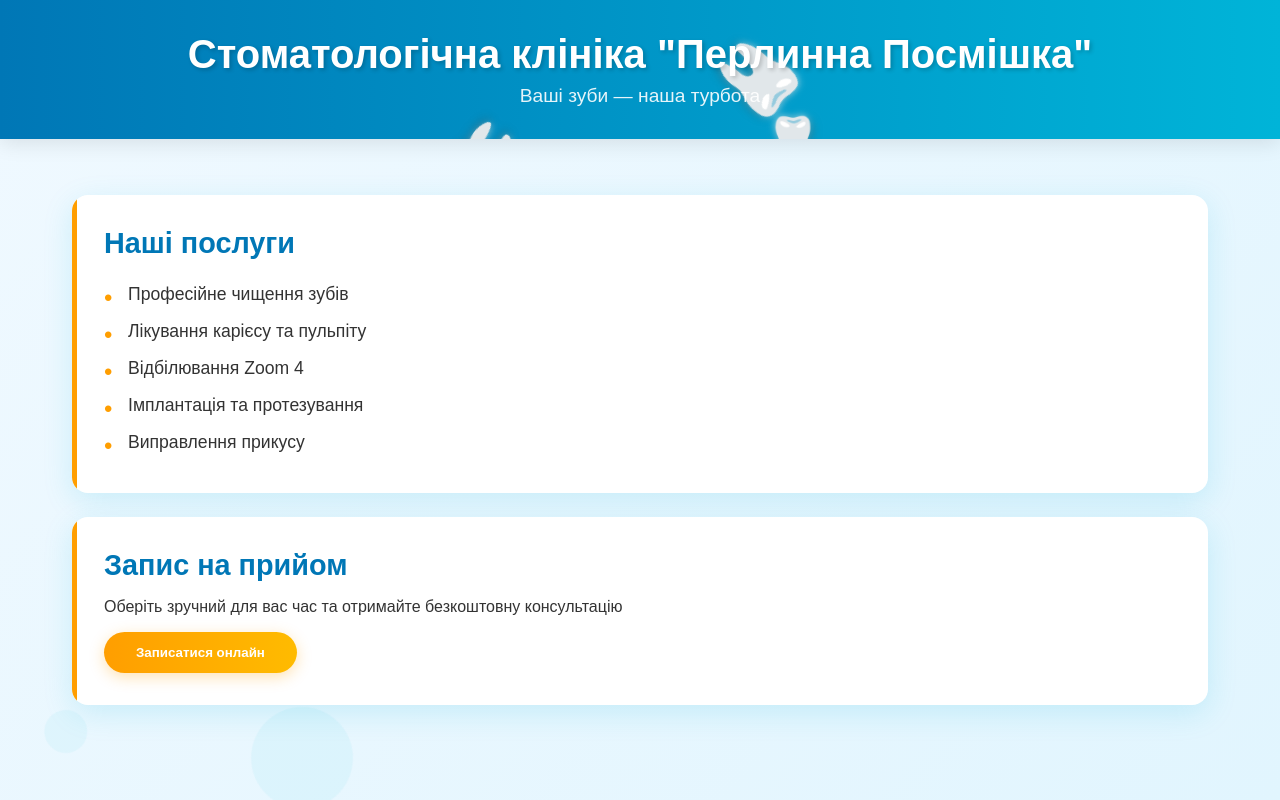
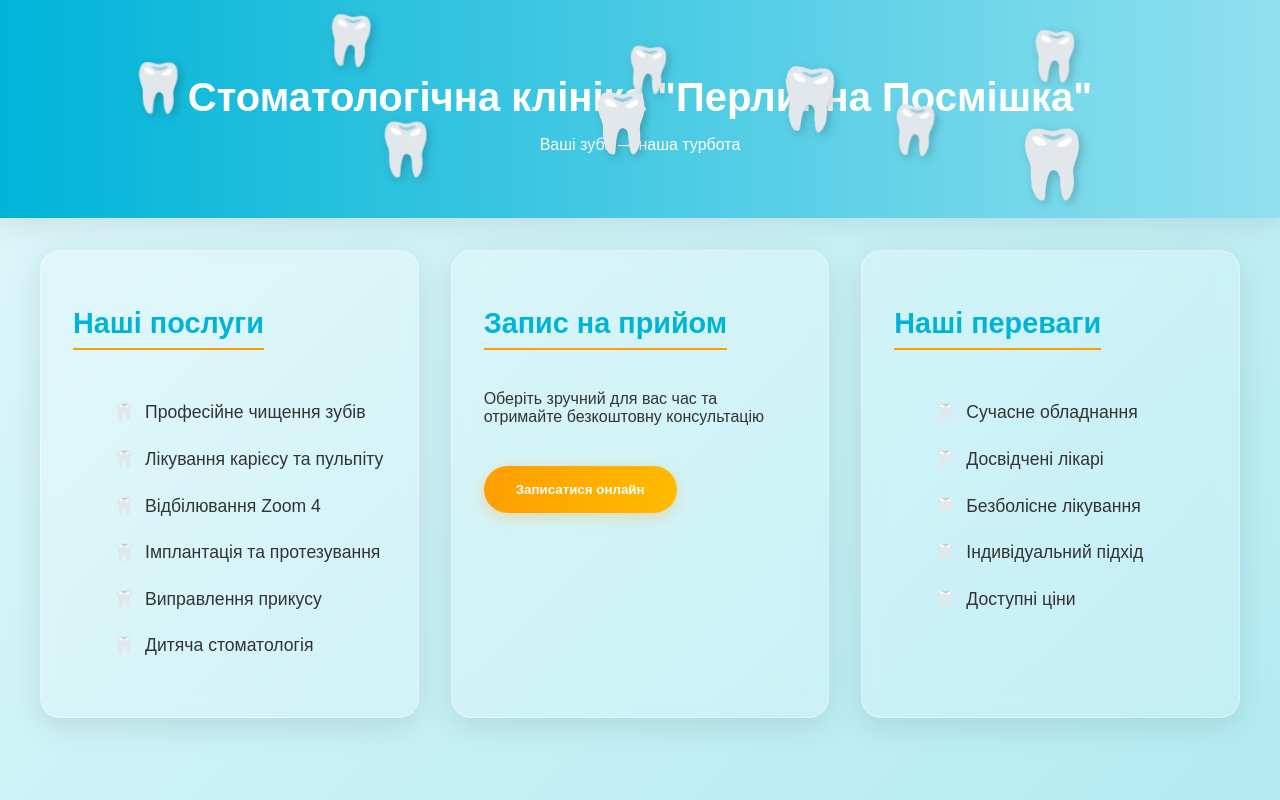
Before and after one commit to VirtualUser-bot/dentist-site, a plain HTML site: page index.html in a window 1280 px wide. Drawn offline with Linux system fonts and the light colour scheme; animation ran at ten frames a second.

Commit message:
Оновив дизайн: додано 3D анімацію зубів і інтерфейс

```diff
--- a/index.html
+++ b/index.html
@@ -3,98 +3,72 @@
 <head>
     <meta charset="UTF-8">
     <meta name="viewport" content="width=device-width, initial-scale=1.0">
-  <title>Стоматологія "Перлинна Посмішка" | Професійний догляд за зубами</title>
+    <title>Стоматологія "Перлинна Посмішка"</title>
     <style>
         :root {
             --primary: #00b4d8;
             --secondary: #90e0ef;
             --accent: #ff9e00;
-      --light: #caf0f8;
-      --dark: #0077b6;
-    }
-
-    * {
-      margin: 0;
-      padding: 0;
-      box-sizing: border-box;
+            --glass: rgba(255, 255, 255, 0.2);
+            --glass-border: rgba(255, 255, 255, 0.3);
         }
 
         body {
-      font-family: 'Montserrat', Arial, sans-serif;
-      background: linear-gradient(135deg, #f0f9ff 0%, #e1f5fe 100%);
+            font-family: 'Montserrat', sans-serif;
+            background: linear-gradient(135deg, #e0f7fa 0%, #b2ebf2 100%);
             color: #333;
             min-height: 100vh;
+            margin: 0;
+            padding: 0;
             overflow-x: hidden;
         }
 
         .header {
-      background: linear-gradient(90deg, var(--dark) 0%, var(--primary) 100%);
+            background: linear-gradient(90deg, var(--primary) 0%, var(--secondary) 100%);
             color: white;
-      padding: 2rem 1rem;
+            padding: 3rem 1rem;
             text-align: center;
             position: relative;
-      overflow: hidden;
-      box-shadow: 0 4px 20px rgba(0, 0, 0, 0.1);
-    }
-
-    .header h1 {
-      font-size: 2.5rem;
-      margin-bottom: 0.5rem;
-      position: relative;
-      z-index: 2;
-      text-shadow: 2px 2px 4px rgba(0, 0, 0, 0.2);
-    }
-
-    .header p {
-      font-size: 1.2rem;
-      opacity: 0.9;
-      position: relative;
-      z-index: 2;
+            box-shadow: 0 4px 30px rgba(0, 0, 0, 0.1);
         }
 
         .container {
             max-width: 1200px;
-      margin: 0 auto;
-      padding: 2rem;
-      position: relative;
-      z-index: 1;
+            margin: 2rem auto;
+            padding: 0 2rem;
+            display: grid;
+            grid-template-columns: repeat(auto-fit, minmax(350px, 1fr));
+            gap: 2rem;
         }
 
-    .service-card {
-      background: white;
-      border-radius: 16px;
+        .glass-card {
+            background: var(--glass);
+            backdrop-filter: blur(10px);
+            -webkit-backdrop-filter: blur(10px);
+            border-radius: 20px;
+            border: 1px solid var(--glass-border);
             padding: 2rem;
-      margin: 1.5rem 0;
-      box-shadow: 0 8px 30px rgba(0, 180, 216, 0.15);
-      transition: transform 0.3s, box-shadow 0.3s;
-      position: relative;
-      overflow: hidden;
+            box-shadow: 0 8px 32px rgba(0, 0, 0, 0.1);
+            transition: transform 0.3s ease;
         }
 
-    .service-card:hover {
-      transform: translateY(-5px);
-      box-shadow: 0 12px 35px rgba(0, 180, 216, 0.25);
+        .glass-card:hover {
+            transform: translateY(-10px);
+            background: rgba(255, 255, 255, 0.3);
         }
 
-    .service-card::before {
-      content: '';
-      position: absolute;
-      top: 0;
-      left: 0;
-      width: 5px;
-      height: 100%;
-      background: var(--accent);
-      transition: width 0.3s;
+        h1 {
+            font-size: 2.5rem;
+            margin-bottom: 1rem;
         }
 
-    .service-card:hover::before {
-      width: 8px;
-    }
-
-    .service-card h2 {
-      color: var(--dark);
-      margin-bottom: 1rem;
+        h2 {
+            color: var(--primary);
+            margin-bottom: 1.5rem;
             font-size: 1.8rem;
+            border-bottom: 2px solid var(--accent);
+            padding-bottom: 0.5rem;
+            display: inline-block;
         }
 
         .service-list {
@@ -102,33 +76,32 @@
         }
 
         .service-list li {
-      padding: 0.5rem 0;
+            padding: 0.8rem 0;
+            font-size: 1.1rem;
             position: relative;
-      padding-left: 1.5rem;
-      font-size: 1.1rem;
+            padding-left: 2rem;
         }
 
         .service-list li::before {
-      content: '•';
-      color: var(--accent);
+            content: '🦷';
             position: absolute;
             left: 0;
-      font-size: 1.5rem;
+            color: var(--accent);
         }
 
         .btn {
             display: inline-block;
             background: linear-gradient(90deg, var(--accent) 0%, #ffbb00 100%);
             color: white;
-      padding: 0.8rem 2rem;
+            padding: 1rem 2rem;
             border-radius: 50px;
             text-decoration: none;
             font-weight: bold;
-      margin-top: 1rem;
+            margin-top: 1.5rem;
             border: none;
             cursor: pointer;
             box-shadow: 0 4px 15px rgba(255, 158, 0, 0.3);
-      transition: transform 0.3s, box-shadow 0.3s;
+            transition: all 0.3s ease;
         }
 
         .btn:hover {
@@ -136,72 +109,44 @@
             box-shadow: 0 6px 20px rgba(255, 158, 0, 0.4);
         }
 
-    .tooth-3d {
+        .tooth {
             position: absolute;
             font-size: 3rem;
-      pointer-events: none;
-      user-select: none;
-      transform-style: preserve-3d;
-      filter:
-        drop-shadow(3px 3px 5px rgba(0, 0, 0, 0.2))
-        drop-shadow(-1px -1px 3px rgba(255, 255, 255, 0.5));
-      transition: transform 0.5s;
+            filter: drop-shadow(3px 3px 5px rgba(0, 0, 0, 0.2));
+            animation: float 6s ease-in-out infinite;
             z-index: 0;
         }
 
-    .floating-bubbles {
-      position: absolute;
-      width: 100%;
-      height: 100%;
-      top: 0;
-      left: 0;
-      z-index: 0;
-      overflow: hidden;
-    }
-
-    .bubble {
-      position: absolute;
-      background: rgba(144, 224, 239, 0.3);
-      border-radius: 50%;
-      animation: float 15s infinite linear;
-    }
-
         @keyframes float {
-      0% {
-        transform: translateY(0) rotate(0deg);
-        opacity: 0;
-      }
-      10% {
-        opacity: 0.5;
-      }
-      100% {
-        transform: translateY(-1000px) rotate(720deg);
-        opacity: 0;
-      }
+            0%, 100% { transform: translateY(0) rotate(0deg); }
+            50% { transform: translateY(-20px) rotate(5deg); }
         }
 
         @media (max-width: 768px) {
-      .header h1 {
-        font-size: 2rem;
+            .container {
+                grid-template-columns: 1fr;
+                padding: 0 1rem;
             }
 
-      .service-card {
-        padding: 1.5rem;
+            h1 {
+                font-size: 2rem;
             }
         }
     </style>
 </head>
 <body>
-  <div class="floating-bubbles" id="bubbles-container"></div>
-
     <header class="header">
         <h1>Стоматологічна клініка "Перлинна Посмішка"</h1>
         <p>Ваші зуби — наша турбота</p>
-    <div id="teeth-container"></div>
+
+        <!-- Анімовані зуби -->
+        <div class="tooth" style="left: 10%; top: 30%; animation-delay: 0s;">🦷</div>
+        <div class="tooth" style="left: 80%; top: 20%; animation-delay: 1s;">🦷</div>
+        <div class="tooth" style="left: 25%; top: 15%; animation-delay: 2s;">🦷</div>
     </header>
 
     <div class="container">
-    <div class="service-card">
+        <div class="glass-card">
             <h2>Наші послуги</h2>
             <ul class="service-list">
                 <li>Професійне чищення зубів</li>
@@ -209,113 +154,61 @@
                 <li>Відбілювання Zoom 4</li>
                 <li>Імплантація та протезування</li>
                 <li>Виправлення прикусу</li>
+                <li>Дитяча стоматологія</li>
             </ul>
         </div>
 
-    <div class="service-card">
+        <div class="glass-card">
             <h2>Запис на прийом</h2>
             <p>Оберіть зручний для вас час та отримайте безкоштовну консультацію</p>
             <button class="btn" id="appointmentBtn">Записатися онлайн</button>
         </div>
+
+        <div class="glass-card">
+            <h2>Наші переваги</h2>
+            <ul class="service-list">
+                <li>Сучасне обладнання</li>
+                <li>Досвідчені лікарі</li>
+                <li>Безболісне лікування</li>
+                <li>Індивідуальний підхід</li>
+                <li>Доступні ціни</li>
+            </ul>
+        </div>
     </div>
 
     <script>
-    // 3D зуби
-    const teethContainer = document.getElementById('teeth-container');
-    const teethCount = 8;
-    const teeth = [];
+        // Динамічне створення зубів
+        function createTeeth() {
+            const header = document.querySelector('.header');
+            const teethCount = 6;
 
-    // Створення зубів
             for (let i = 0; i < teethCount; i++) {
                 const tooth = document.createElement('div');
-      tooth.className = 'tooth-3d';
+                tooth.className = 'tooth';
                 tooth.innerHTML = '🦷';
-      teethContainer.appendChild(tooth);
 
-      const size = Math.random() * 30 + 40;
-      const x = Math.random() * window.innerWidth;
-      const y = Math.random() * window.innerHeight * 0.6;
-      const speedX = (Math.random() - 0.5) * 2;
-      const speedY = (Math.random() - 0.5) * 2;
-      const rotationSpeed = (Math.random() - 0.5) * 10;
+                const size = Math.floor(Math.random() * 30) + 40;
+                const left = Math.random() * 90 + 5;
+                const top = Math.random() * 70 + 10;
+                const delay = Math.random() * 5;
+                const duration = Math.random() * 3 + 3;
 
                 tooth.style.fontSize = `${size}px`;
-      tooth.style.left = `${x}px`;
-      tooth.style.top = `${y}px`;
+                tooth.style.left = `${left}%`;
+                tooth.style.top = `${top}%`;
+                tooth.style.animationDelay = `${delay}s`;
+                tooth.style.animationDuration = `${duration}s`;
 
-      teeth.push({
-        element: tooth,
-        x, y, size,
-        speedX, speedY,
-        rotation: 0,
-        rotationSpeed
-      });
-
-      // Інтерактивність
-      tooth.addEventListener('mouseover', () => {
-        tooth.style.transform = `rotateY(180deg) scale(1.2)`;
-        setTimeout(() => {
-          tooth.style.transform = `rotateY(0deg) scale(1)`;
-        }, 500);
-      });
-    }
-
-    // Анімація зубів
-    function animateTeeth() {
-      teeth.forEach(tooth => {
-        tooth.x += tooth.speedX;
-        tooth.y += tooth.speedY;
-        tooth.rotation += tooth.rotationSpeed;
-
-        // Відбиття від країв
-        if (tooth.x <= 0 || tooth.x >= window.innerWidth - tooth.size) {
-          tooth.speedX *= -1;
-        }
-        if (tooth.y <= 0 || tooth.y >= window.innerHeight * 0.6 - tooth.size) {
-          tooth.speedY *= -1;
-        }
-
-        // Застосування трансформацій
-        tooth.element.style.left = `${tooth.x}px`;
-        tooth.element.style.top = `${tooth.y}px`;
-        tooth.element.style.transform = `rotate(${tooth.rotation}deg)`;
-      });
-
-      requestAnimationFrame(animateTeeth);
-    }
-
-    // Пузирці
-    function createBubbles() {
-      const container = document.getElementById('bubbles-container');
-      const bubbleCount = 15;
-
-      for (let i = 0; i < bubbleCount; i++) {
-        const bubble = document.createElement('div');
-        bubble.className = 'bubble';
-
-        const size = Math.random() * 100 + 20;
-        const posX = Math.random() * window.innerWidth;
-        const delay = Math.random() * 15;
-        const duration = Math.random() * 10 + 10;
-
-        bubble.style.width = `${size}px`;
-        bubble.style.height = `${size}px`;
-        bubble.style.left = `${posX}px`;
-        bubble.style.bottom = `-${size}px`;
-        bubble.style.animationDelay = `${delay}s`;
-        bubble.style.animationDuration = `${duration}s`;
-
-        container.appendChild(bubble);
+                header.appendChild(tooth);
             }
         }
 
         // Ініціалізація
-    animateTeeth();
-    createBubbles();
+        createTeeth();
 
-    // Кнопка запису
+        // Обробник кнопки
         document.getElementById('appointmentBtn').addEventListener('click', () => {
-      alert('Запис успішно відправлений! Наш менеджер зв\'яжеться з вами протягом 15 хвилин.');
+            alert('Форма запису відкриється у новому вікні. Дякуємо за ваше звернення!');
         });
     </script>
 </body>
```
Lines whose indentation alone changed are shown as unchanged.
